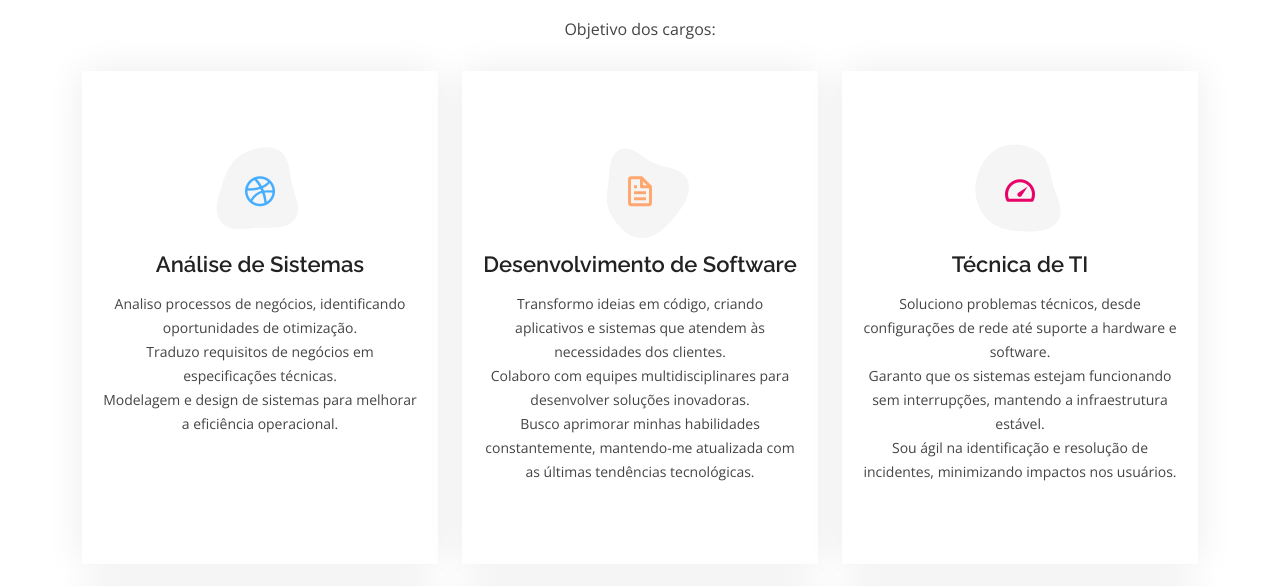
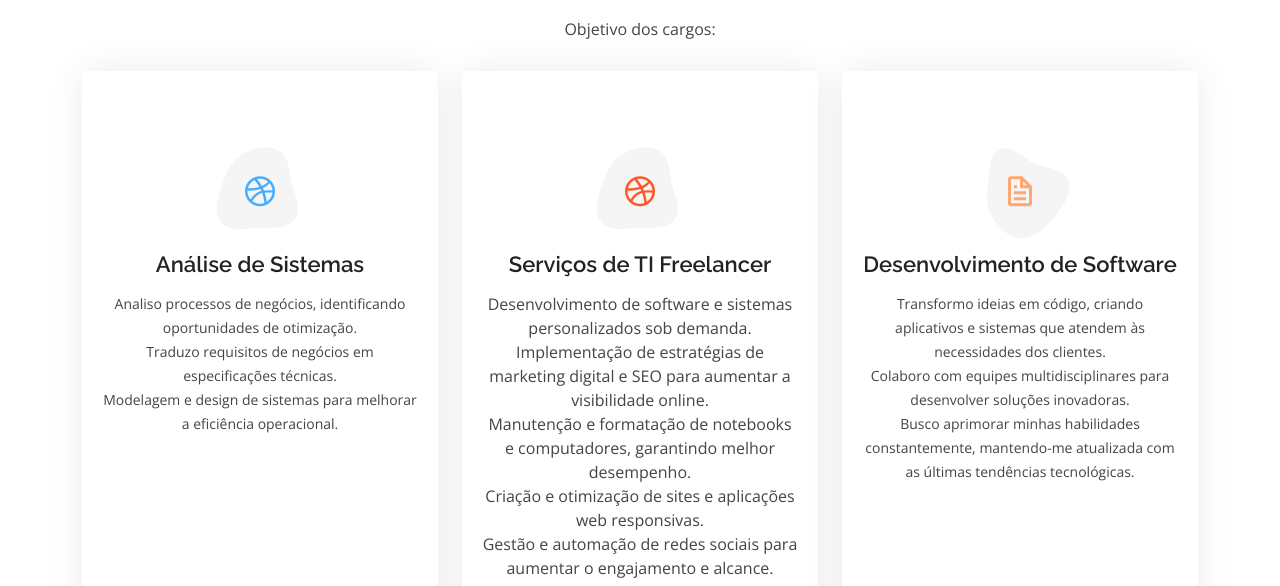
Before and after one commit to izabelaapolinario/Curriculo, a plain HTML site: page services.html in a window 1280 px wide. Shown: the part 171-757 px from the top of the page. Drawn offline with nearby package versions, Linux system fonts and the light colour scheme.

Commit message:
adição do service

```diff
--- a/services.html
+++ b/services.html
@@ -89,6 +89,22 @@
                 Modelagem e design de sistemas para melhorar a eficiência operacional.</p>
             </div>
           </div>
+
+          <div class="col-lg-4 col-md-6 d-flex align-items-stretch" data-aos="zoom-in" data-aos-delay="100">
+              <div class="icon-box iconbox-red">
+                <div class="icon">
+                  <svg width="100" height="100" viewBox="0 0 600 600" xmlns="http://www.w3.org/2000/svg">
+                    <path stroke="none" stroke-width="0" fill="#f5f5f5" d="M300,521.0016835830174C376.1290562159157,517.8887921683347,466.0731472004068,529.7835943286574,510.70327084640275,468.03025145048787C554.3714126377745,407.6079735673963,508.03601936045806,328.9844924480964,491.2728898941984,256.3432110539036C474.5976632858925,184.082847569629,479.9380746630129,96.60480741107993,416.23090153303,58.64404602377083C348.86323505073057,18.502131276798302,261.93793281208167,40.57373210992963,193.5410806939664,78.93577620505333C130.42746243093433,114.334589627462,98.30271207620316,179.96522072025542,76.75703585869454,249.04625023123273C51.97151888228291,328.5150500222984,13.704378332031375,421.85034740162234,66.52175969318436,486.19268352777647C119.04800174914682,550.1803526380478,217.28368757567262,524.383925680826,300,521.0016835830174"></path>
+                   </svg>
+                  <i class="bx bxl-dribbble"></i>
+                </div>
+                <h4><a href="">Serviços de TI Freelancer</a></h4>
+                Desenvolvimento de software e sistemas personalizados sob demanda.<br>
+                Implementação de estratégias de marketing digital e SEO para aumentar a visibilidade online.<br>
+                Manutenção e formatação de notebooks e computadores, garantindo melhor desempenho.<br>
+                Criação e otimização de sites e aplicações web responsivas.<br>
+                Gestão e automação de redes sociais para aumentar o engajamento e alcance.</div>
+            </div>
 
           <div class="col-lg-4 col-md-6 d-flex align-items-stretch mt-4 mt-md-0" data-aos="zoom-in" data-aos-delay="200">
             <div class="icon-box iconbox-orange ">
```
